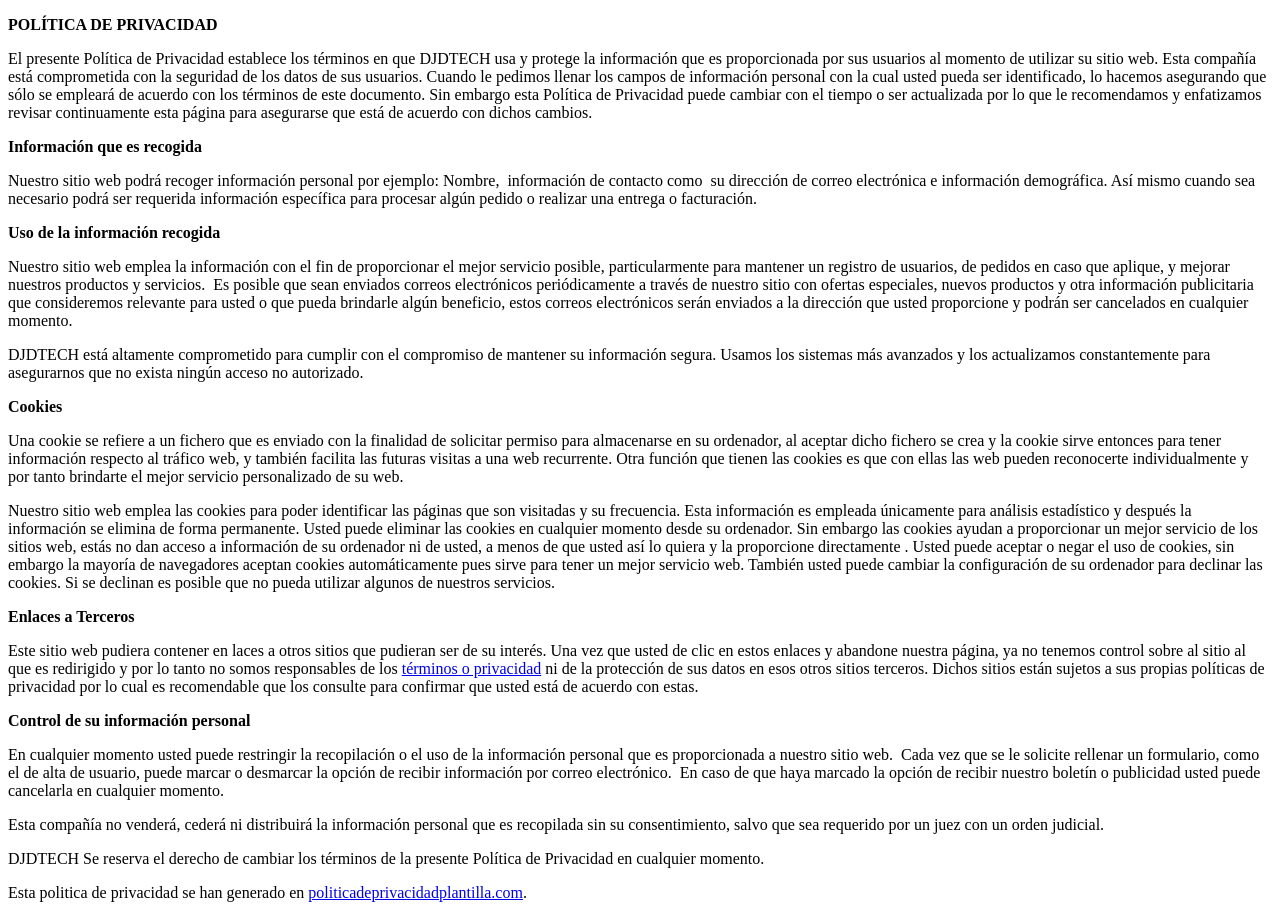
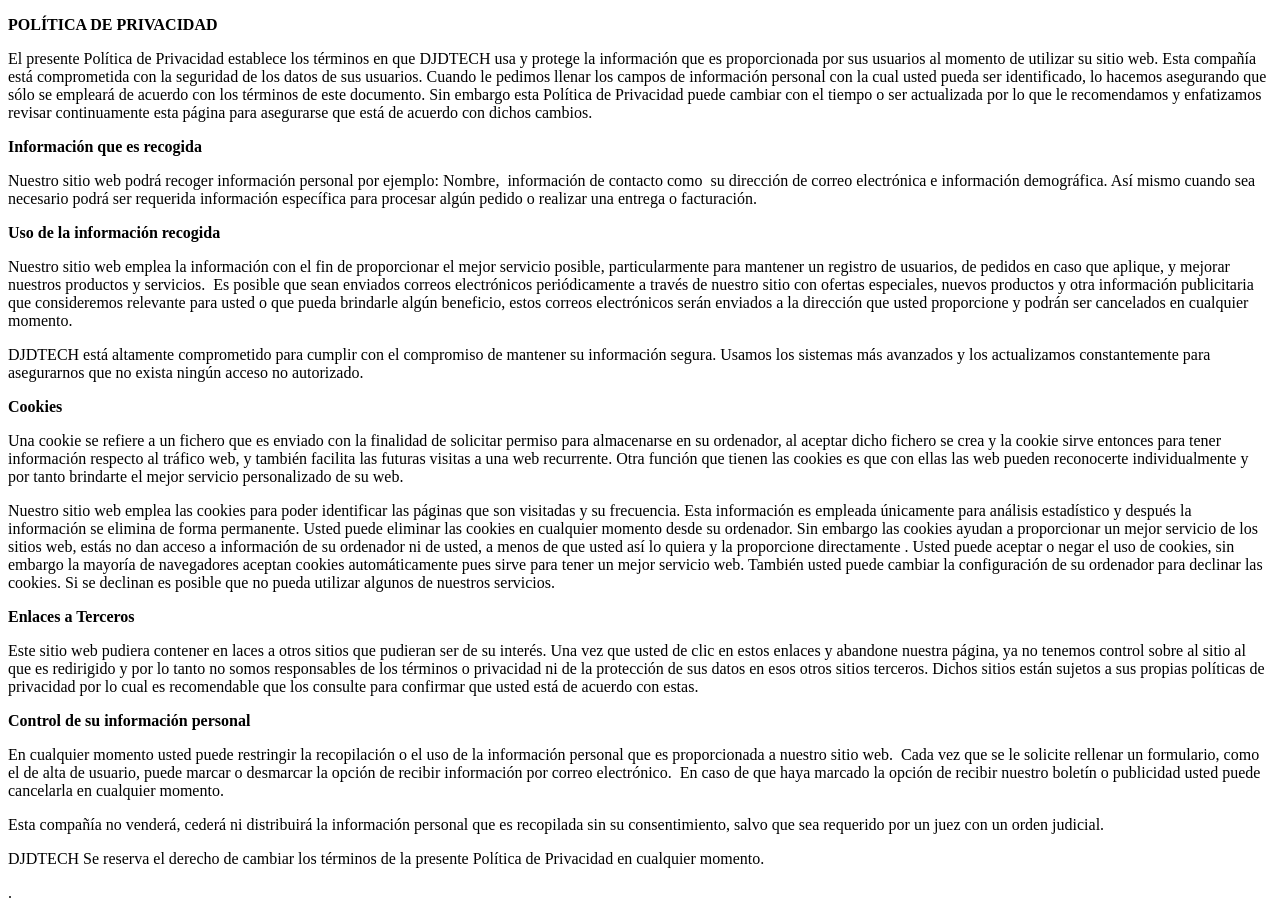
Before and after one commit to davidjdr/davidjdr.github.io, a plain HTML site: page index.html in a window 1280 px wide. Drawn offline with Linux system fonts and the light colour scheme.

Commit message:
Update index.html
quito cosas innecesarias

```diff
--- a/index.html
+++ b/index.html
@@ -36,14 +36,13 @@
   sin embargo la mayoría de navegadores aceptan cookies automáticamente pues sirve para tener un mejor servicio web. También usted puede cambiar la configuración de su ordenador para declinar las cookies.
   Si se declinan es posible que no pueda utilizar algunos de nuestros servicios.</p><p><strong>Enlaces a Terceros</strong></p>
   <p>Este sitio web pudiera contener en laces a otros sitios que pudieran ser de su interés. Una vez que usted de clic en estos enlaces y abandone nuestra página,
-  ya no tenemos control sobre al sitio al que es redirigido y por lo tanto no somos responsables de los <a href="https://plantillaterminosycondicionestiendaonline.com/" target="_blank">
-    términos o privacidad</a> ni de la protección de sus datos en esos otros sitios terceros. Dichos sitios están sujetos a sus propias políticas de privacidad por lo cual es recomendable
+  ya no tenemos control sobre al sitio al que es redirigido y por lo tanto no somos responsables de los términos o privacidad ni de la protección de sus datos en esos otros sitios terceros.
+    Dichos sitios están sujetos a sus propias políticas de privacidad por lo cual es recomendable
     que los consulte para confirmar que usted está de acuerdo con estas.</p><p><strong>Control de su información personal</strong></p><p>En cualquier momento usted puede restringir la recopilación
     o el uso de la información personal que es proporcionada a nuestro sitio web.&nbsp; Cada vez que se le solicite rellenar un formulario, como el de alta de usuario, puede marcar o desmarcar la
   opción de recibir información por correo electrónico. &nbsp;En caso de que haya marcado la opción de recibir nuestro boletín o publicidad usted puede cancelarla en cualquier momento.</p>
   <p>Esta compañía no venderá, cederá ni distribuirá la información personal que es recopilada sin su consentimiento, salvo que sea requerido por un juez con un orden judicial.</p>
-  <p>DJDTECH Se reserva el derecho de cambiar los términos de la presente Política de Privacidad en cualquier momento.</p><p>Esta politica de privacidad se han generado en
-  <a href="https://politicadeprivacidadplantilla.com/" target="_blank">politicadeprivacidadplantilla.com</a>.
+  <p>DJDTECH Se reserva el derecho de cambiar los términos de la presente Política de Privacidad en cualquier momento.</p>.
   <br>
   </p>
 </body>
```
